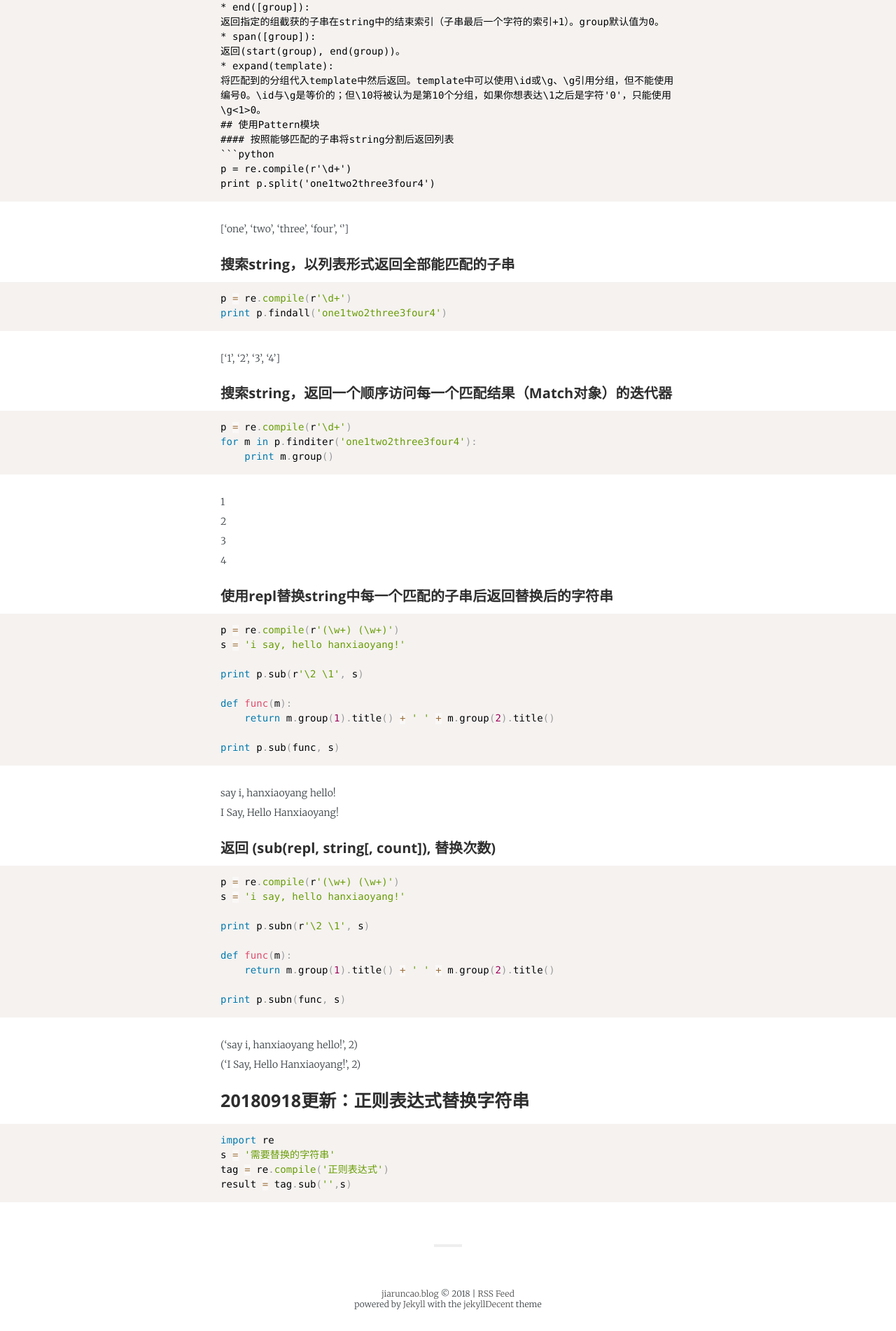
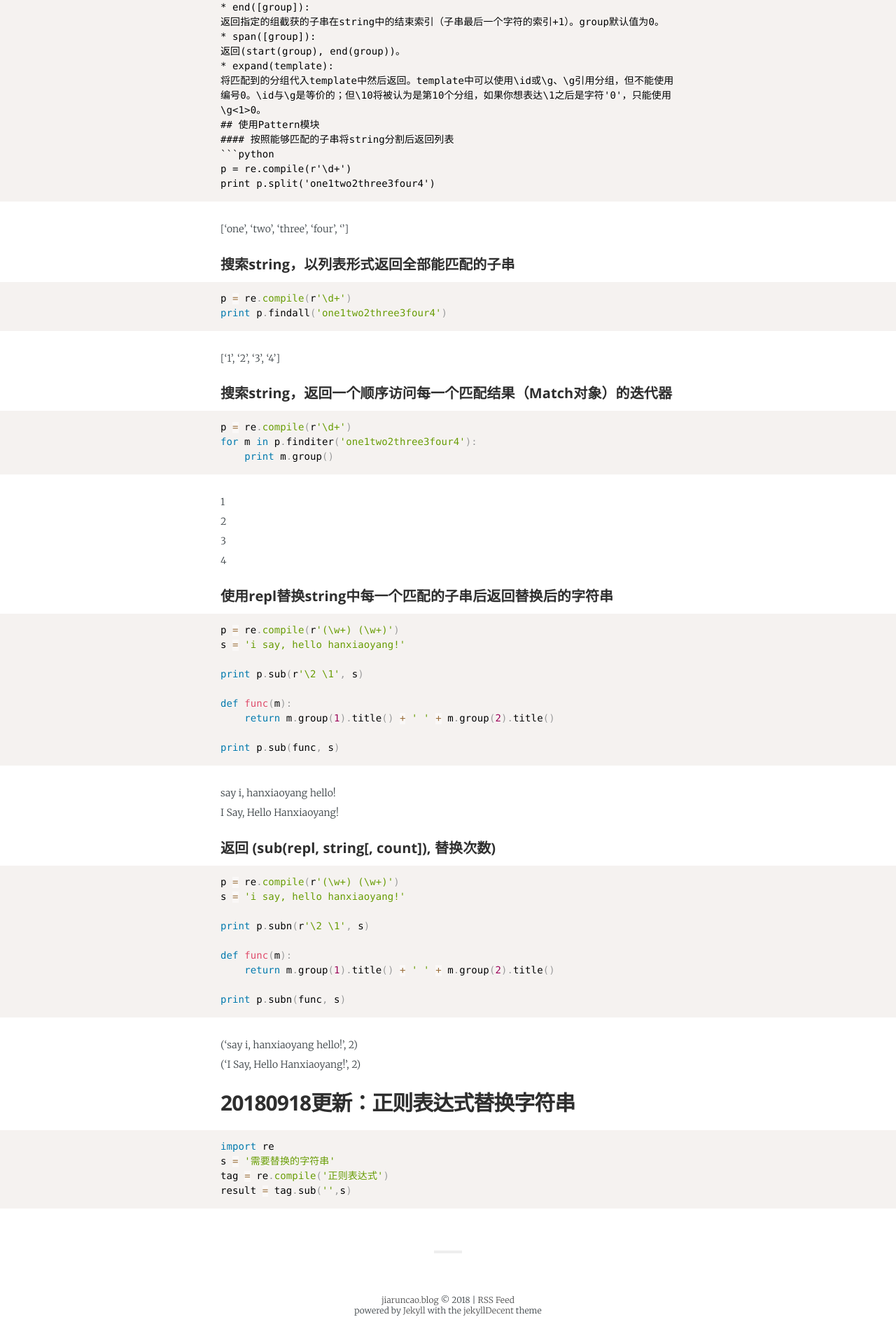
Before and after one commit to jiaruncao/jiaruncao.blog, a Jekyll site: the page built from NLP/Chapter1-basic knowledge/正则表达式.md, in a window 1280 px wide. Shown: the part 2069-3971 px from the top of the page at 70% size. Built offline with Jekyll 4.4.1, drawn with Linux system fonts in a browser that asks for light colours; some web fonts are replaced; our own code applies the rules of GitHub Pages for plain Markdown files.

````diff
--- a/NLP/Chapter1-basic knowledge/正则表达式.md
+++ b/NLP/Chapter1-basic knowledge/正则表达式.md
@@ -102,7 +102,7 @@ print p.subn(func, s)
 ('I Say, Hello Hanxiaoyang!', 2)
 
 
-### 20180918更新：正则表达式替换字符串
+## 20180918更新：正则表达式替换字符串
 ```python
 import re
 s = '需要替换的字符串'
````
